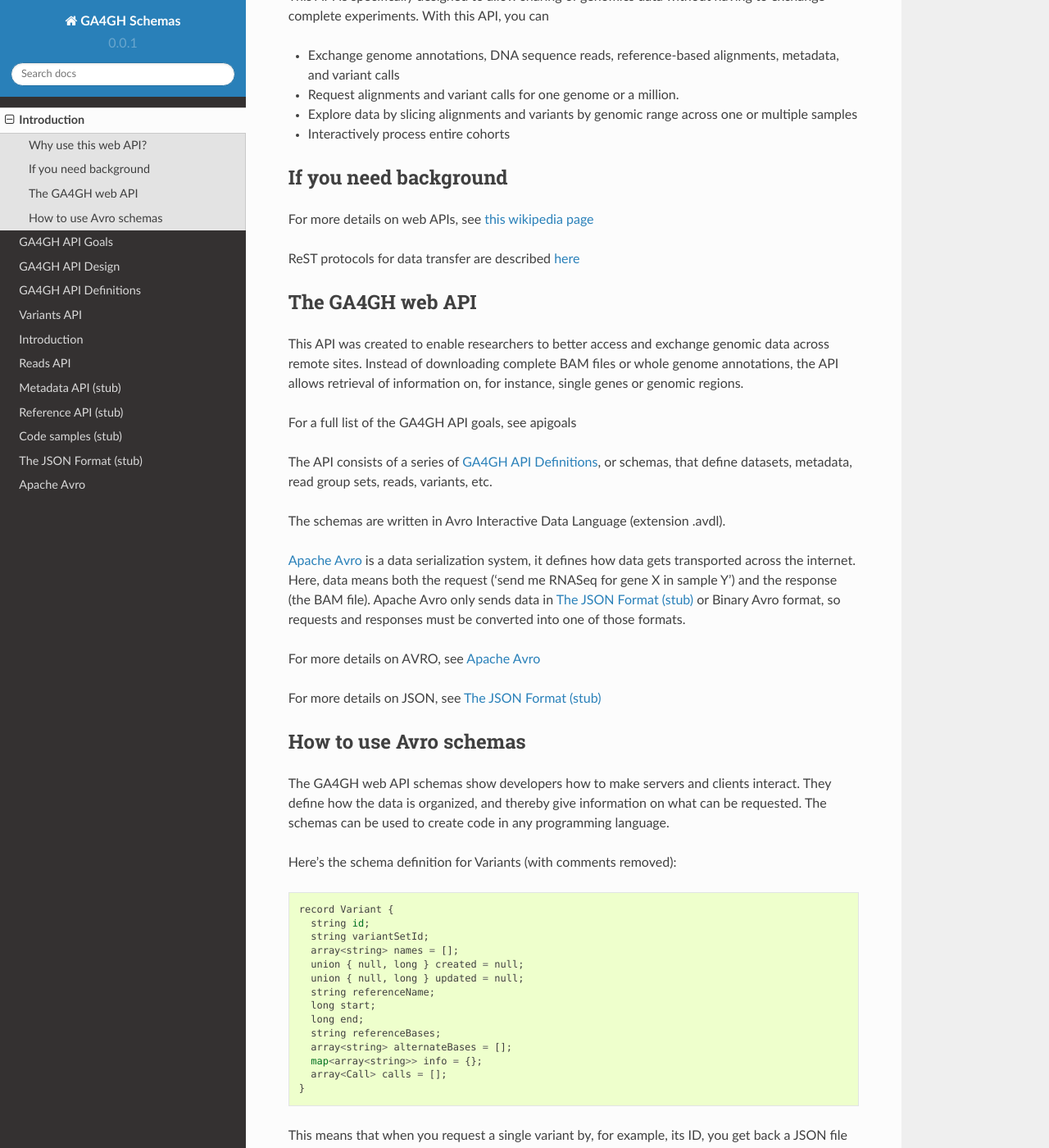
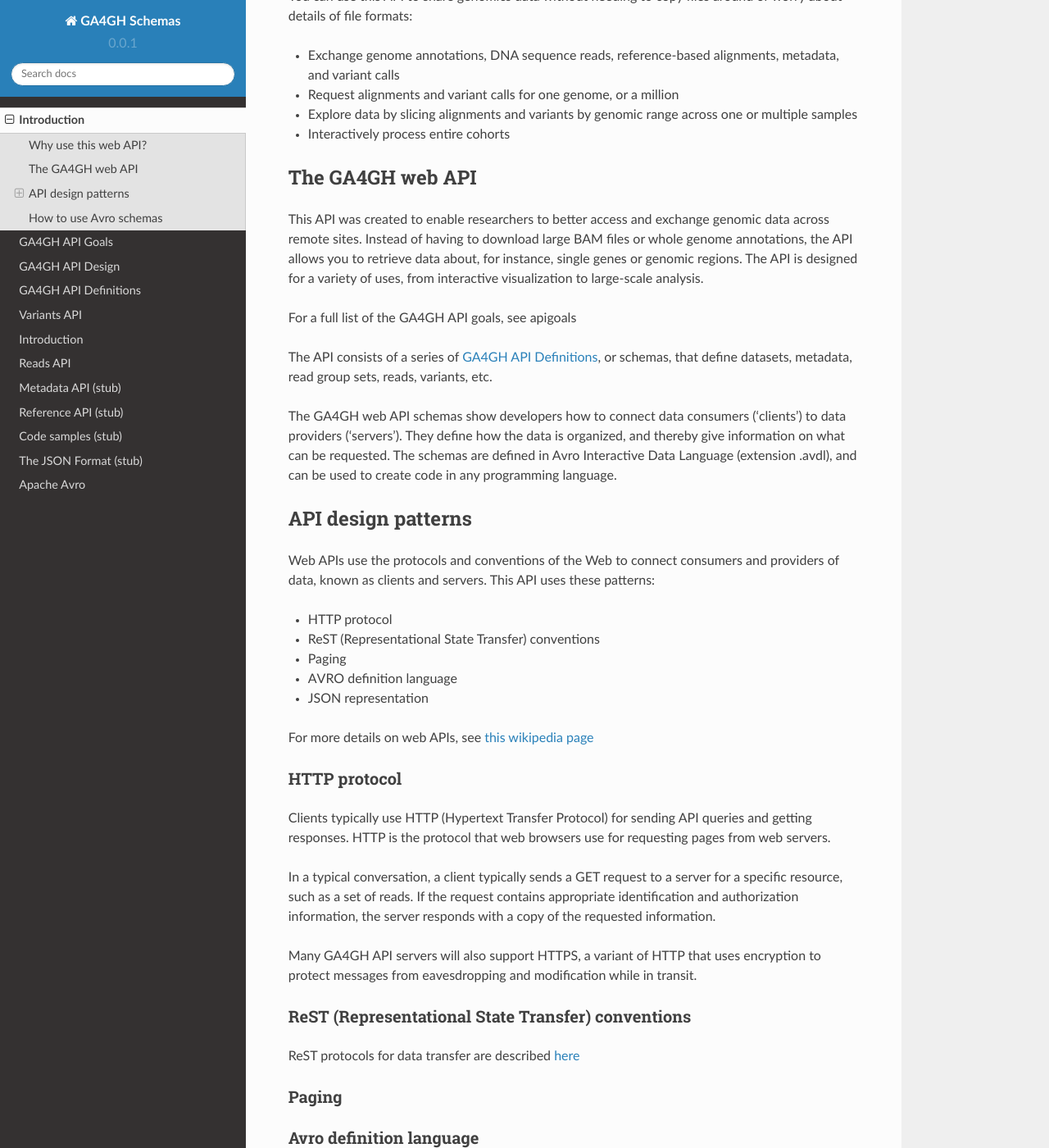
Before and after one commit to ga4gh/ga4gh-schemas, a Sphinx documentation site: the page built from doc/source/introduction_intro.rst, in a window 1280 px wide and 1400 px high, scrolled down 304 px. Shown: the whole window at 82% size. Built offline with Sphinx 7.4.7 and the Read the Docs theme 2.0.0, drawn with Linux system fonts in a browser that asks for light colours; pages that are not in the unit, such as notebooks, are missing from menus; some of the changed text lies outside the part shown.

Commit message:
First cut at adding patterns page.

```diff
--- a/doc/source/introduction_intro.rst
+++ b/doc/source/introduction_intro.rst
@@ -14,49 +14,75 @@ to facilitate access to and exchange of genomics data across remote sites.
 Why use this web API?
 --------------------------
 
-This API is specifically designed to allow sharing of genomics data without having to exchange complete experiments.
-With this API, you can
+You can use this API to share genomics data without needing to copy files around or worry about details of file formats:
 
 * Exchange genome annotations, DNA sequence reads, reference-based alignments, metadata, and variant calls
-* Request alignments and variant calls for one genome or a million.
+* Request alignments and variant calls for one genome, or a million
 * Explore data by slicing alignments and variants by genomic range across one or multiple samples
 * Interactively process entire cohorts
 
 --------------------------
-If you need background
---------------------------
-For more details on web APIs, see `this wikipedia page <https://en.wikipedia.org/wiki/Web_API>`_
-
-ReST protocols for data transfer are described `here <https://en.wikipedia.org/wiki/Representational_state_transfer>`_
-
---------------------------
 The GA4GH web API
 --------------------------
-This API was created to enable researchers to better access and exchange genomic data across remote sites. Instead of downloading complete BAM files or
-whole genome annotations, the API allows retrieval of information on, for instance, single genes or genomic regions.
+
+This API was created to enable researchers to better access and exchange genomic data across remote sites. Instead of having to
+download large BAM files or whole genome annotations, the API allows you to retrieve data about, for instance, single genes or genomic
+regions.  The API is designed for a variety of uses, from interactive visualization to large-scale analysis.
 
 For a full list of the GA4GH API goals, see :ref:`apigoals`
 
 The API consists of a series of :ref:`apidefinition`, or schemas, that define datasets, metadata, read group sets, reads, variants, etc.
 
-The schemas are written in Avro Interactive Data Language (extension .avdl).
+The GA4GH web API schemas show developers how to connect data consumers ('clients') to data providers ('servers').
+They define how the data is organized, and thereby give information on what can be requested.
+The schemas are defined in Avro Interactive Data Language (extension .avdl), and
+can be used to create code in any programming language.
 
-:ref:`avro` is a data serialization system, it defines how data gets transported across the internet.
-Here, data means both the request ('send me RNASeq for gene X in sample Y') and the response (the BAM file). Apache Avro only sends data in
-:ref:`json` or Binary Avro format, so requests and responses must be converted into one of those formats.
+--------------------------
+API design patterns
+--------------------------
+Web APIs use the protocols and conventions of the Web to connect consumers and providers of data, known as clients and servers.  This API uses these patterns:
 
-For more details on AVRO, see :ref:`avro`
+* HTTP protocol
+* ReST (Representational State Transfer) conventions
+* Paging
+* AVRO definition language
+* JSON representation
 
+For more details on web APIs, see `this wikipedia page <https://en.wikipedia.org/wiki/Web_API>`_
+
+HTTP protocol
+.............
+Clients typically use HTTP (Hypertext Transfer Protocol) for sending API queries and getting responses.  HTTP is the protocol that web browsers use for requesting pages from web servers.
+
+In a typical conversation, a client typically sends a GET request to a server for a specific resource, such as a set of reads.
+If the request contains appropriate identification and authorization information, the server responds with a copy of the requested information.
+
+Many GA4GH API servers will also support HTTPS, a variant of HTTP that uses encryption to protect messages from eavesdropping and modification while in transit.
+
+ReST (Representational State Transfer) conventions
+..................................................
+
+
+ReST protocols for data transfer are described `here <https://en.wikipedia.org/wiki/Representational_state_transfer>`_
+
+Paging
+......
+
+Avro definition language
+........................
+
+:ref:`avro` is a data format definition language which can also be used to generate tools and libraries for working with the data format.
+Here, data means both the request ('send me reads for gene X in sample Y') and the response (the set of reads).
+Apache Avro only sends data in :ref:`json` or Binary Avro format, so requests and responses must be converted into one of those formats.
+
+JSON representation
+...................
 For more details on JSON, see :ref:`json`
-
 
 -----------------------
 How to use Avro schemas
 -----------------------
-The GA4GH web API schemas show developers how to make servers and clients interact.
-They define how the data is organized, and thereby give information on what can be requested.
-The schemas can be used to create code in any programming language.
-
 
 Here's the schema definition for Variants (with comments removed)::
 
```
